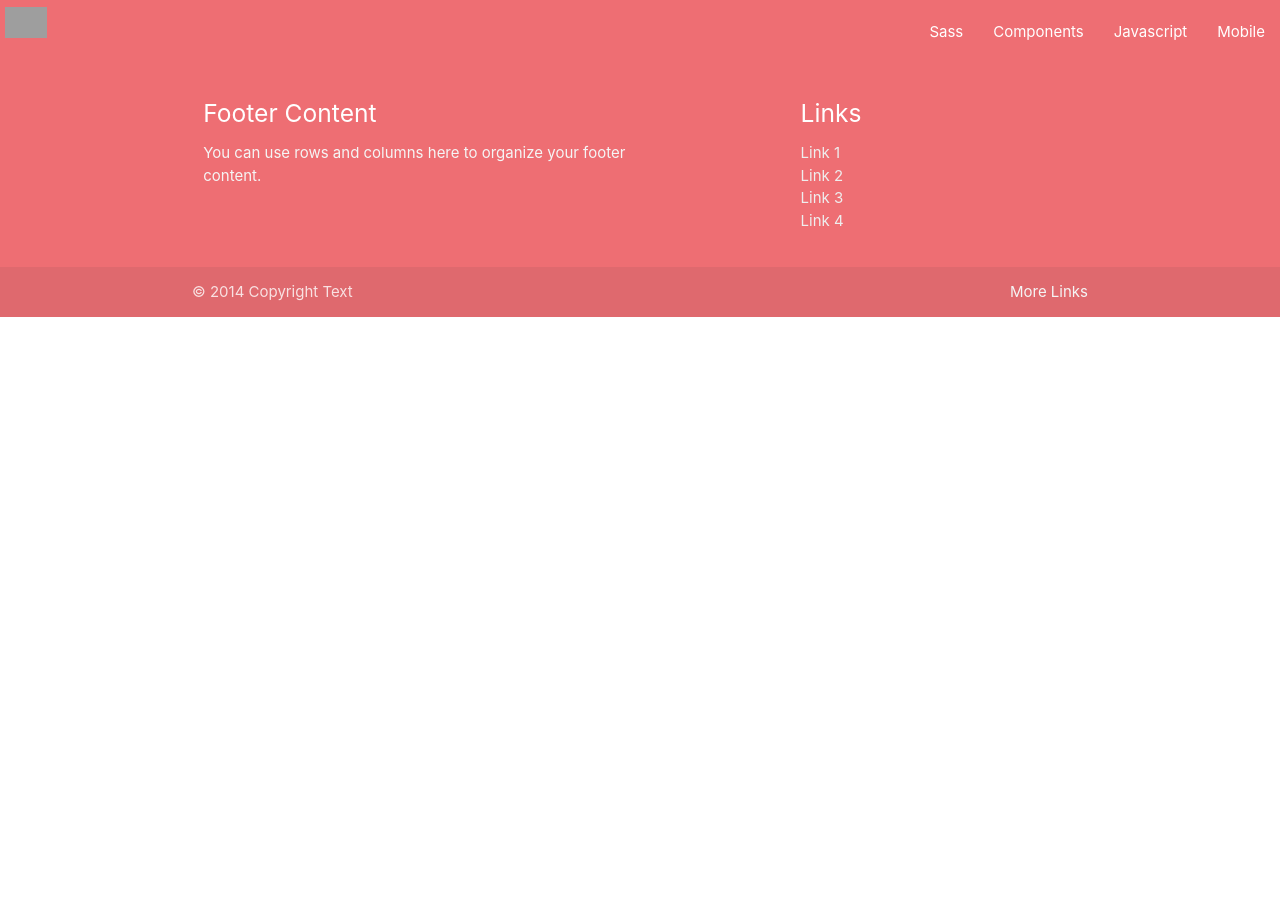
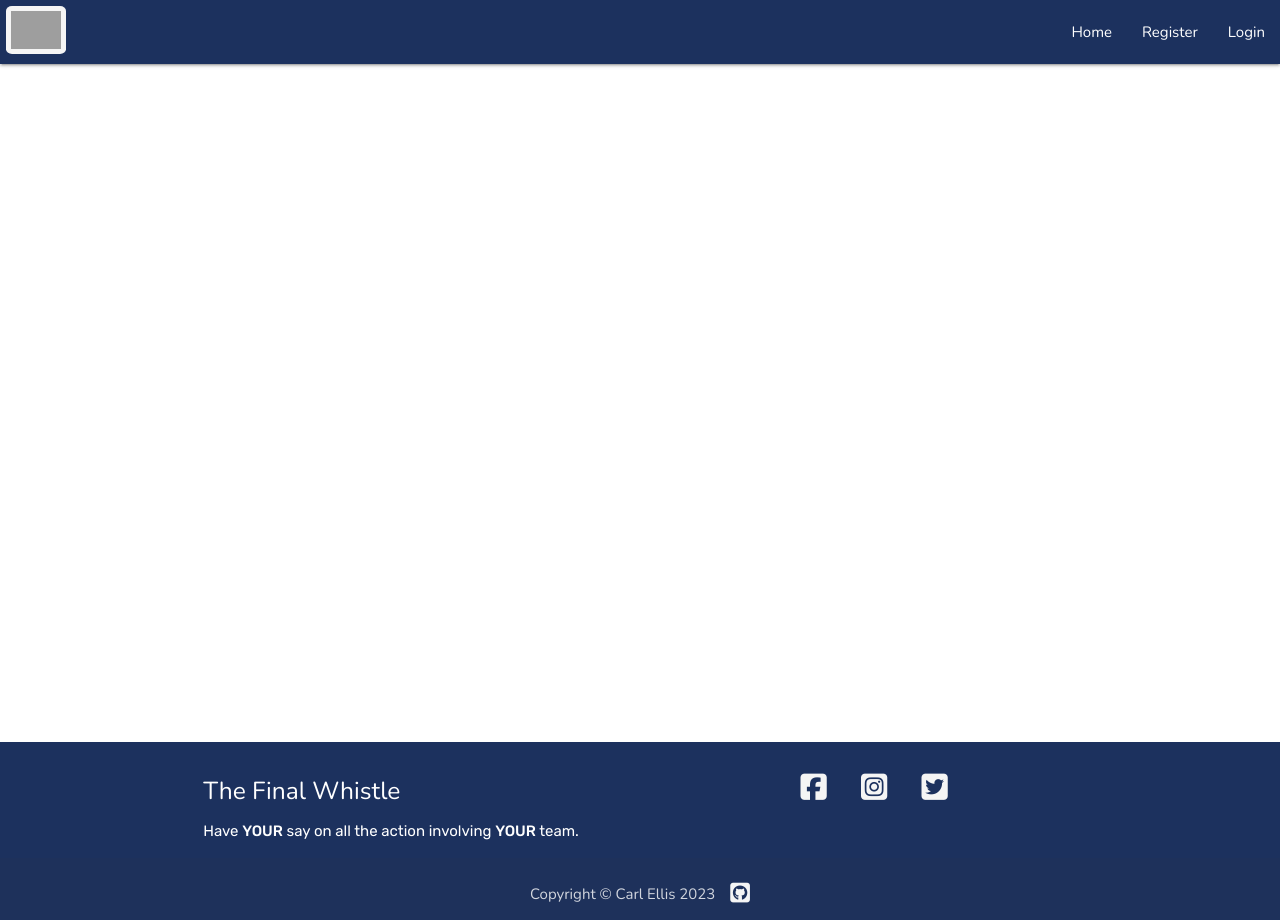
Before and after one commit to carl2087/final-whistle, a Django app: page / in a window 1280 px wide. Run offline with Django 3.2, Linux system fonts and the light colour scheme; data that the repository does not hold is empty; parts of the project's set-up code (start-up, migrations or seed data) failed here and were passed over; some libraries are stand-ins or nearby versions; grey boxes are pictures that could not be loaded.

Commit message:
finalised base.html with full css styles

```diff
--- a/static/css/style.css
+++ b/static/css/style.css
@@ -1,4 +1,88 @@
+/******************************* Google fonts import */
+
+@import url('https://fonts.googleapis.com/css2?family=Nunito:wght@400;500;600;700;800;900&family=Rubik:wght@300;400;500;600;700;800&display=swap');
+
+
+/*************** fix footer to bottom of page navbar */
+
+body{
+    min-height: 100vh;
+    display: flex;
+    flex-direction: column;
+}
+
+/******************** special margins/paddings/text */
+
+.no-padding-bottom {
+    padding-bottom:0px !important;
+}
+
+.no-margin-bottom {
+    margin-bottom: 0 !important;
+}
+
+.title-text {
+    font-family: 'Nunito', sans-serif;
+}
+
+.body-text {
+    font-family: 'Rubik', sans-serif;
+}
+
+/******************************************* navbar */
+
+.nav-wrapper {
+    background-color: #1c315e;
+}
+
 .brand-logo > img {
-    height: 1em;
-    margin: 5px;
+    height: 1.5em;
+    margin: .2em;
+    padding: 5px;
+    background-color: whitesmoke;
+    border-radius: 10%;
 }
+
+/******************************************* footer */
+
+.page-footer {
+    background-color: #1c315e;
+    margin-top: auto;
+}
+
+.footer-copyright {
+    padding: 0;
+}
+
+.github-logo {
+    margin-left: 1em;
+    color: whitesmoke;
+}
+
+.github-logo:hover {
+    color: #227c70;
+    transition: all .4s ease;
+    -webkit-transition: all .4s ease;
+}
+
+.copy-div {
+    text-align: center;
+}
+
+.foot-social > li {
+    display: inline;
+}
+
+.social-links {
+    color: whitesmoke;
+}
+
+.social-links:hover {
+    color: #227c70;
+    transition: all .4s ease;
+    -webkit-transition: all .4s ease;
+}
+
+.social-links-margin {
+    margin-left: 2em;
+}
--- a/static/js/script.js
+++ b/static/js/script.js
@@ -3,3 +3,7 @@ document.addEventListener('DOMContentLoaded', function () {
     let sidenav = document.querySelectorAll('.sidenav');
     M.Sidenav.init(sidenav);
 });
+
+// adds correct year to copyright in footer
+
+$("#copyright").text(new Date().getFullYear());
--- a/templates/base.html
+++ b/templates/base.html
@@ -11,6 +11,10 @@
     <meta name="viewport" content="width=device-width, initial-scale=1.0">
     <meta name="description" content="Football forum to talk all things about your football team">
     <meta name="keywords" content="football, football forum, football fans">
+    <script src="https://code.jquery.com/jquery-3.6.3.js" integrity="sha256-nQLuAZGRRcILA+6dMBOvcRh5Pe310sBpanc6+QBmyVM=" crossorigin="anonymous"></script>
+    <script src="https://kit.fontawesome.com/0f99558fa2.js" crossorigin="anonymous"></script>
+    <link href="https://fonts.googleapis.com/icon?family=Material+Icons" rel="stylesheet">
+    <link rel="shortcut icon" href="{% static 'favicon/favicon.png' %}"/>
     <link rel="stylesheet" href="{% static 'css/style.css' %}">
 </head>
 
@@ -18,22 +22,20 @@
 
     <nav>
         <div class="nav-wrapper">
-            <a href="#!" class="brand-logo"><img src="https://res.cloudinary.com/ddkb2afxq/image/upload/v1677874826/images-the-final-whistle/whistle-icon_ltdl1k.png"></a>
+            <a href="#" class="brand-logo"><img src="https://res.cloudinary.com/ddkb2afxq/image/upload/v1677874826/images-the-final-whistle/whistle-icon_ltdl1k.png"></a>
             <a href="#" data-target="mobile-demo" class="sidenav-trigger"><i class="material-icons">menu</i></a>
-            <ul class="right hide-on-med-and-down">
-                <li><a href="sass.html">Sass</a></li>
-                <li><a href="badges.html">Components</a></li>
-                <li><a href="collapsible.html">Javascript</a></li>
-                <li><a href="mobile.html">Mobile</a></li>
+            <ul class="right hide-on-med-and-down title-text">
+                <li><a href="#">Home</a></li>
+                <li><a href="#">Register</a></li>
+                <li><a href="#">Login</a></li>
             </ul>
         </div>
     </nav>
 
-    <ul class="sidenav" id="mobile-demo">
-        <li><a href="sass.html">Sass</a></li>
-        <li><a href="badges.html">Components</a></li>
-        <li><a href="collapsible.html">Javascript</a></li>
-        <li><a href="mobile.html">Mobile</a></li>
+    <ul class="sidenav title-text" id="mobile-demo">
+        <li><a href="#">Home</a></li>
+        <li><a href="#">Login</a></li>
+        <li><a href="#">Register</a></li>
     </ul>
 
     <div class="container">
@@ -47,27 +49,27 @@
 
     <footer class="page-footer">
         <div class="container">
-            <div class="row">
+            <div class="row no-margin-bottom">
                 <div class="col l6 s12">
-                    <h5 class="white-text">Footer Content</h5>
-                    <p class="grey-text text-lighten-4">You can use rows and columns here to organize your footer
-                        content.</p>
+                    <h5 class="title-text">The Final Whistle</h5>
+                    <p class="body-text">Have <strong>YOUR</strong> say on all the action involving <strong>YOUR</strong> team.</p>
                 </div>
                 <div class="col l4 offset-l2 s12">
-                    <h5 class="white-text">Links</h5>
-                    <ul>
-                        <li><a class="grey-text text-lighten-3" href="#!">Link 1</a></li>
-                        <li><a class="grey-text text-lighten-3" href="#!">Link 2</a></li>
-                        <li><a class="grey-text text-lighten-3" href="#!">Link 3</a></li>
-                        <li><a class="grey-text text-lighten-3" href="#!">Link 4</a></li>
+                    <ul class="foot-social">
+                        <li><a class="social-links" href="https://www.facebook.com/" target="_blank"><i class="fa-brands fa-square-facebook fa-2xl"></i></a></li>
+                        <li><a class="social-links-margin social-links" href="https://www.instagram.com/" target="_blank"><i class="fa-brands fa-square-instagram fa-2xl"></i></a></li>
+                        <li><a class="social-links-margin social-links" href="https://twitter.com/?lang=en" target="_blank"><i class="fa-brands fa-square-twitter fa-2xl"></i></a></li>
                     </ul>
                 </div>
             </div>
         </div>
-        <div class="footer-copyright">
+        <div class="footer-copyright no-padding-bottom">
             <div class="container">
-                © 2014 Copyright Text
-                <a class="grey-text text-lighten-4 right" href="#!">More Links</a>
+                <div class="row no-margin-bottom">
+                    <div class="col s12 copy-div">
+                        <p class="copyright title-text">Copyright &copy; Carl Ellis <span id="copyright"></span><a class="github-logo" href="https://github.com/carl2087?tab=repositories" target="_blank"><i class="fa-brands fa-square-github fa-xl"></i></a></p>
+                    </div>
+                </div>
             </div>
         </div>
     </footer>
```
Also changed, not shown: static/favicon/favicon.png (added).
